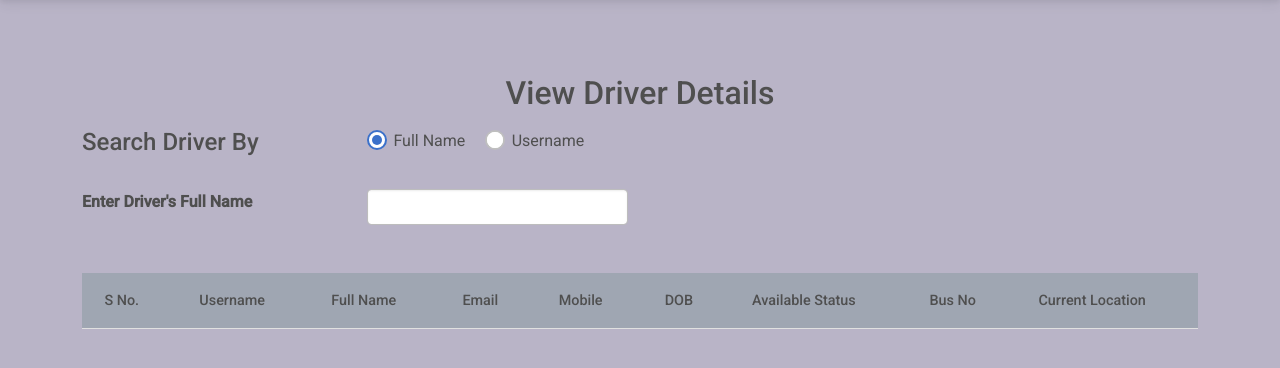
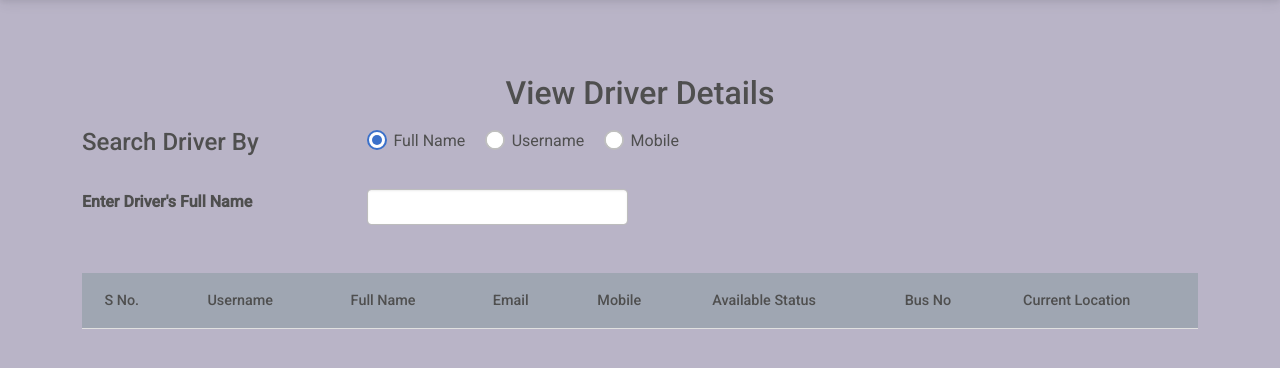
Before and after one commit to Sarathchandrakakarla/logistics, a Django app: template admin/templates/driver/driver_details.html in a window 1280 px wide. Shown: the part 70-438 px from the top of the page. Run offline with Django 4.2, Linux system fonts and the light colour scheme; the template is opened without the code that fills it, so the values that code supplies are empty; some libraries are stand-ins or nearby versions; some web fonts are replaced.

Commit message:
Mobile in Passenger and Driver search

```diff
--- a/admin/templates/driver/driver_details.html
+++ b/admin/templates/driver/driver_details.html
@@ -64,6 +64,16 @@
             />
             <label class="form-check-label" for="username">Username</label>
           </div>
+          <div class="form-check form-check-inline">
+            <input
+              class="form-check-input"
+              type="radio"
+              name="search_by"
+              id="mobile"
+              value="Mobile"
+            />
+            <label class="form-check-label" for="mobile">Mobile</label>
+          </div>
         </div>
       </div>
       <div class="row mt-4">
@@ -92,7 +102,6 @@
             <th>Full Name</th>
             <th>Email</th>
             <th>Mobile</th>
-            <th>DOB</th>
             <th>Available Status</th>
             <th>Bus No</th>
             <th>Current Location</th>
@@ -115,6 +124,9 @@
           case "full_name":
             $("#search_label").html("Full Name");
             break;
+          case "mobile":
+            $("#search_label").html("Mobile Number");
+            break;
         }
       });
     </script>
@@ -126,8 +138,10 @@
         var search_val = $("#search_inp").val().trim();
         if (document.getElementById("full_name").checked) {
           search_type = "Full_Name";
-        } else {
+        } else if (document.getElementById("username").checked){
           search_type = "Username";
+        } else if (document.getElementById("mobile").checked){
+          search_type = "Mobile";
         }
         if (search_val == "") {
             $("#driver_list").empty();
--- a/admin/templates/passenger/passenger_details.html
+++ b/admin/templates/passenger/passenger_details.html
@@ -102,7 +102,6 @@
             <th>Full Name</th>
             <th>Email</th>
             <th>Mobile</th>
-            <th>DOB</th>
           </thead>
           <tbody id="passenger_list"></tbody>
         </table>
@@ -136,8 +135,10 @@
         var search_val = $("#search_inp").val().trim();
         if (document.getElementById("full_name").checked) {
           search_type = "Full_Name";
-        } else {
+        } else if (document.getElementById("username").checked) {
           search_type = "Username";
+        } else if (document.getElementById("mobile").checked) {
+          search_type = "Mobile";
         }
         if (search_val == "") {
             $("#passenger_list").empty();
```
Also changed, not shown: admin/views.py (+7 -11 lines).
